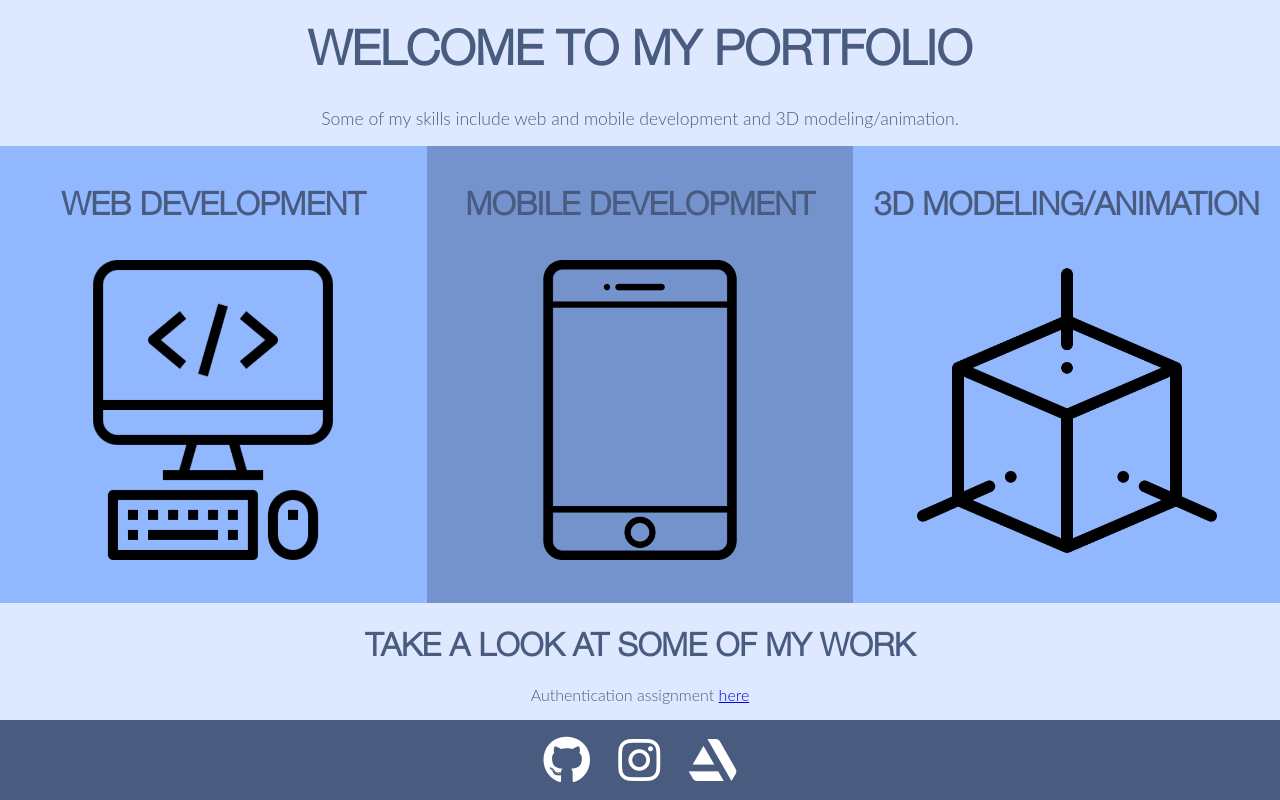
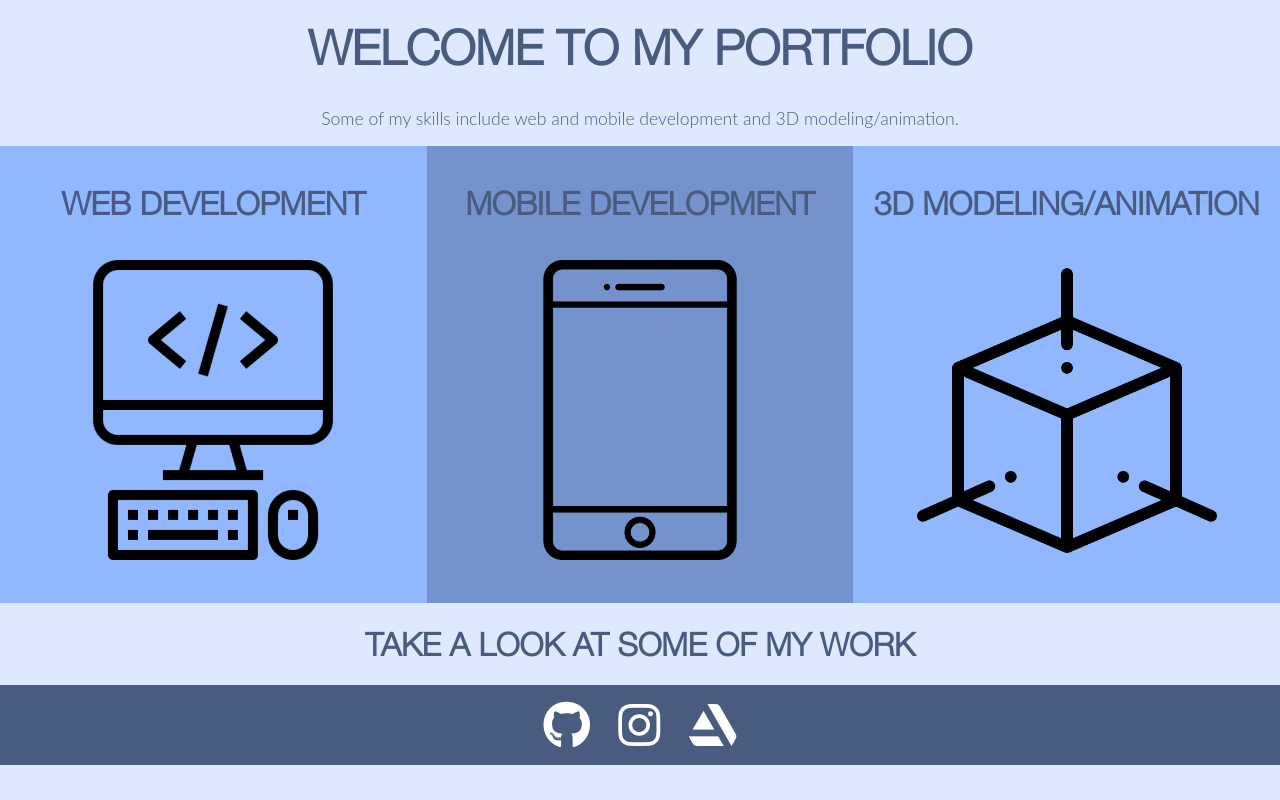
Before and after one commit to mars-schmutz/mars-schmutz.github.io, a plain HTML site: page index.html in a window 1280 px wide. Shown: the part 522-1322 px from the top of the page. After the commit the page ends 1287 px from the top, so only its background shows below. Drawn offline with nearby package versions, Linux system fonts and the light colour scheme.

Commit message:
Update index.html

```diff
--- a/index.html
+++ b/index.html
@@ -44,7 +44,6 @@
         </div>
         <div class="highlights scroll-animated">
             <h1 class="animated">Take a look at some of my work</h1>
-            <p class="animated">Authentication assignment <a href='herokuClient/index.html'>here</a></p>
         </div>
         <footer>
             <a target="_blank" href="https://github.com/bagelthyme"><i class="fab fa-3x fa-github"></i></a>
```
